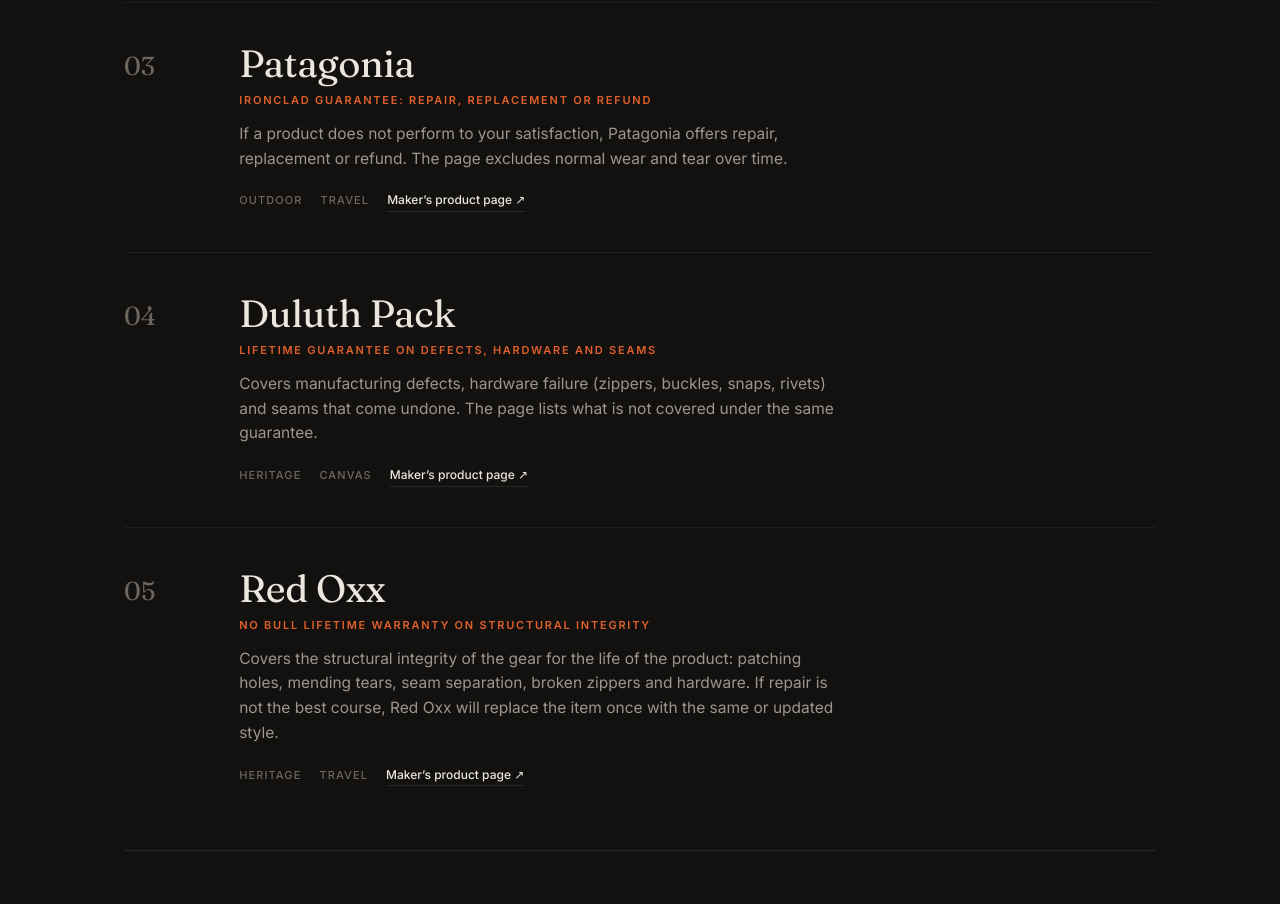
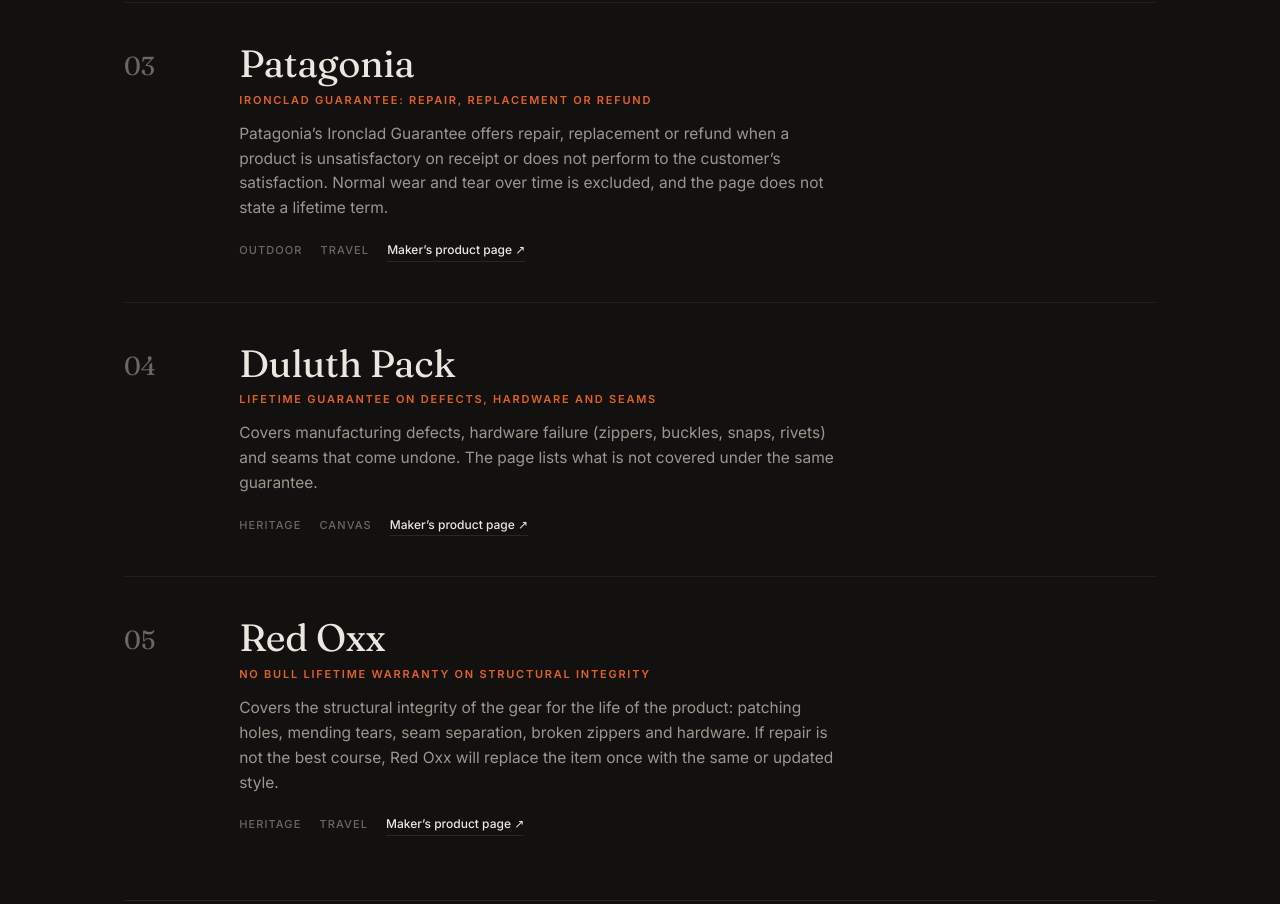
Before and after one commit to xleira/niche-directories, a plain HTML site: page lifetime-warranty-backpacks/index.html in a window 1280 px wide. Shown: the part 1420-2324 px from the top of the page. Drawn offline with Linux system fonts and the light colour scheme.

Commit message:
Clarify Patagonia Ironclad Guarantee terms

```diff
--- a/lifetime-warranty-backpacks/index.html
+++ b/lifetime-warranty-backpacks/index.html
@@ -197,7 +197,7 @@ footer b{color:var(--mut);font-weight:500}
       <div>
         <h2><a href="https://www.patagonia.com" rel="noopener">Patagonia</a></h2>
         <p class="cov">Ironclad Guarantee: repair, replacement or refund</p>
-        <p class="note">If a product does not perform to your satisfaction, Patagonia offers repair, replacement or refund. The page excludes normal wear and tear over time.</p>
+        <p class="note">Patagonia’s Ironclad Guarantee offers repair, replacement or refund when a product is unsatisfactory on receipt or does not perform to the customer’s satisfaction. Normal wear and tear over time is excluded, and the page does not state a lifetime term.</p>
 
         <p class="meta"><span class="tag">Outdoor</span><span class="tag">Travel</span><a href="https://eu.patagonia.com/gb/en/ironclad-guarantee.html" rel="noopener">Maker&rsquo;s product page &#8599;</a></p>
       </div>
```
